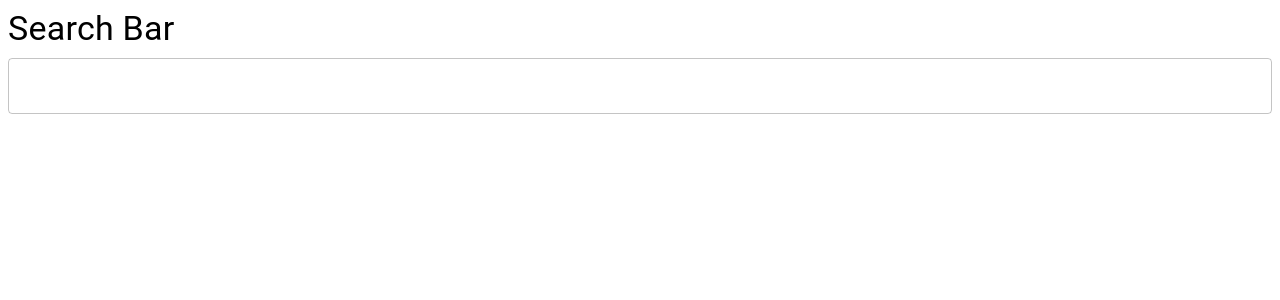
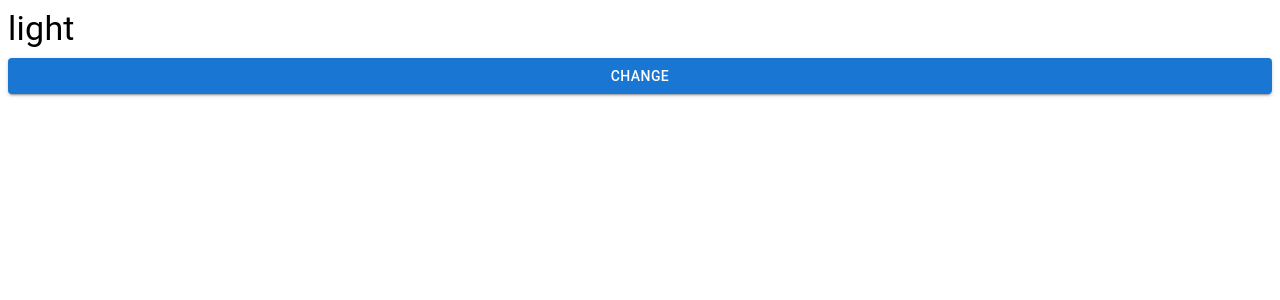
Before and after one commit to sharma-sagar2002/Frontend-Machine-Coding, a React (Vite) app: page / in a window 1280 px wide. Shown: the top 300 px of the page. Built offline with nearby package versions, Linux system fonts and the light colour scheme.

Commit message:
usecontext and redux toolkit practice added

```diff
--- a/src/Components/Demo.tsx
+++ b/src/Components/Demo.tsx
@@ -1,23 +1,24 @@
-import { Stack, TextField, Typography } from "@mui/material";
-import { useEffect, useState } from "react";
-import { useDebounce } from "../hooks/use-debouce";
+import { Button, Stack, Typography } from "@mui/material";
+import { useDispatch, useSelector } from "react-redux";
+import type { RootState } from "../redux/store";
+import { toggleTheme } from "../redux/themeSlice";
 
 const Demo = () => {
-  const [text, setText] = useState("");
-  const debounceSearch = useDebounce({ value: text, delay: 200 });
+  // const themeSetup = useContext(ThemeContext);
+  // const { theme, setTheme } = themeSetup as any;
 
-  useEffect(() => {
-    console.log(debounceSearch);
-  }, [debounceSearch]);
-
-  const handleChange = (e: any) => {
-    setText(e.target.value);
+  const theme = useSelector((state: RootState) => state.theme.theme);
+  const dispatch = useDispatch();
+  const changeTheme = () => {
+    dispatch(toggleTheme());
   };
 
   return (
     <Stack gap={1} direction={"column"}>
-      <Typography variant="h4">Search Bar</Typography>
-      <TextField value={text} onChange={(e) => handleChange(e)} />
+      <Typography variant="h4">{theme}</Typography>
+      <Button variant="contained" color="primary" onClick={changeTheme}>
+        Change
+      </Button>
     </Stack>
   );
 };
--- a/src/redux/store.ts
+++ b/src/redux/store.ts
@@ -1,9 +1,10 @@
 import { configureStore } from "@reduxjs/toolkit";
 import  appReducer from '../redux/appSlice'
-
+import themeReducer from '../redux/themeSlice'
 export const store = configureStore({
     reducer:{
-       app :  appReducer
+       app :  appReducer  ,
+       theme : themeReducer
     }
 })
 
--- /dev/null
+++ b/src/redux/themeSlice.ts
@@ -0,0 +1,21 @@
+import { createSlice } from "@reduxjs/toolkit";
+
+interface InitialStateType {
+    theme : 'light'  | 'dark'
+}
+const intitialState: InitialStateType = {
+    theme : 'light'
+}
+
+const themeSlice = createSlice({
+    name : 'theme',
+    initialState:intitialState ,
+    reducers: {
+        toggleTheme : (state)=>{
+            state.theme === 'light' ? state.theme='dark' : state.theme='light'
+        }
+    }
+})
+
+export const {toggleTheme} = themeSlice?.actions
+export default themeSlice?.reducer
```
Also changed, not shown: src/App.tsx (+8 -1 lines).
